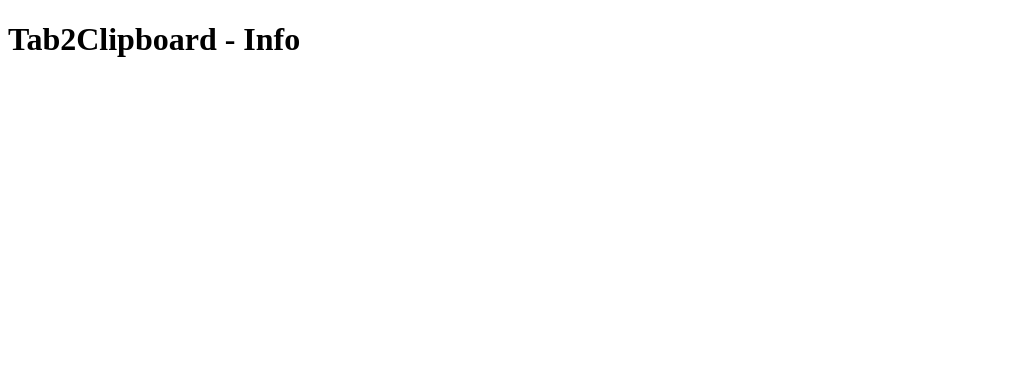
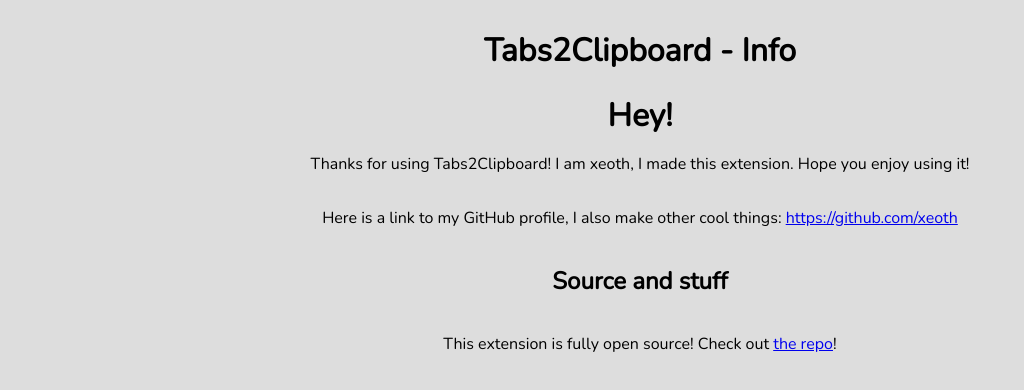
Before and after one commit to xeoth/Tabs2Clipboard, a browser extension: page src/html/info.html in a window 1280 px wide. Shown: the whole page, without its empty margins (0-1024 px from the left). Drawn offline with nearby package versions, Linux system fonts and the light colour scheme.

Commit message:
another rename + added the info page

```diff
--- a/src/css/infopages.css
+++ b/src/css/infopages.css
@@ -8,6 +8,10 @@
   align-items: center;
 }
 
+h1 {
+  margin-bottom: 0px;
+}
+
 h3 {
   font-size: 1.5em;
   margin-top: 10px;
--- a/src/html/info.html
+++ b/src/html/info.html
@@ -4,9 +4,27 @@
     <meta charset="UTF-8" />
     <meta name="viewport" content="width=device-width, initial-scale=1.0" />
 
-    <title>Tab2Clipboard - Info</title>
+    <link rel="stylesheet" href="../css/infopages.css" />
+
+    <title>Tabs2Clipboard - Info</title>
   </head>
   <body>
-    <h1>Tab2Clipboard - Info</h1>
+    <h1>Tabs2Clipboard - Info</h1>
+
+    <h1>Hey!</h1>
+    <p>
+      Thanks for using Tabs2Clipboard! I am xeoth, I made this extension. Hope
+      you enjoy using it!
+    </p>
+    <p>
+      Here is a link to my GitHub profile, I also make other cool things:
+      <a href="https://github.com/xeoth">https://github.com/xeoth</a>
+    </p>
+
+    <h2>Source and stuff</h2>
+    <p>
+      This extension is fully open source! Check out
+      <a href="https://github.com/xeoth/Tabs2Clipboard">the repo</a>!
+    </p>
   </body>
 </html>
```
Also changed, not shown: src/html/credits.html (+2 -2 lines), src/html/popup.html (+3 -2 lines).
